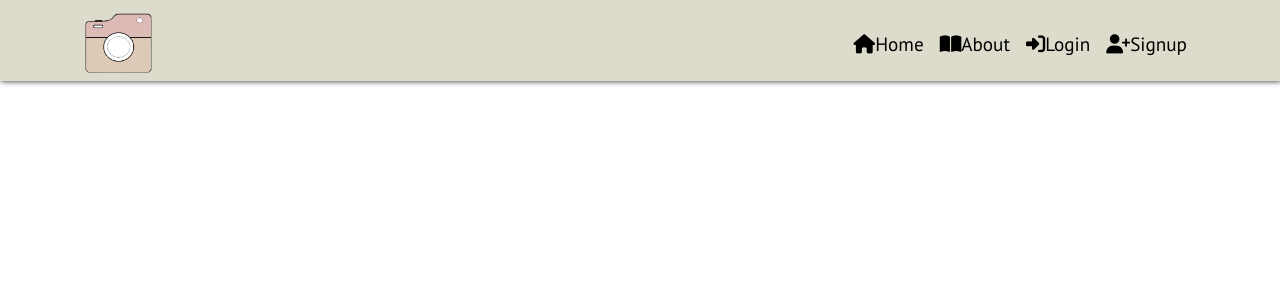
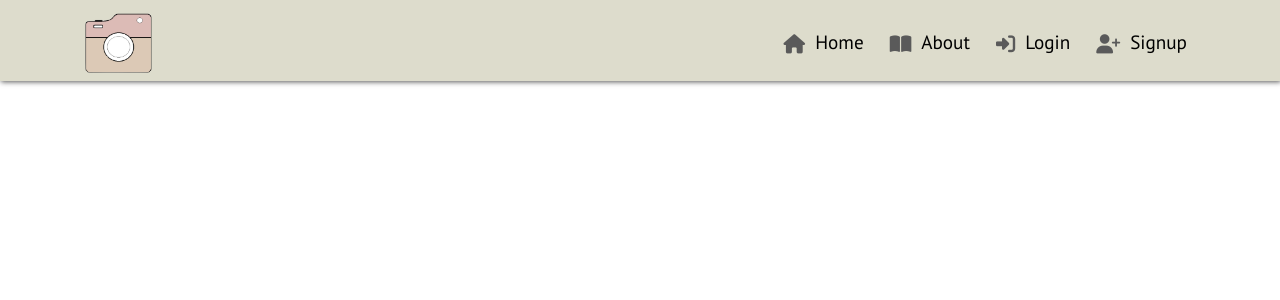
Before and after one commit to Tony118g/captured, a React (Create React App) app: page / in a window 1280 px wide. Shown: the top 300 px of the page. Built offline with nearby package versions, Linux system fonts and the light colour scheme.

Commit message:
Add styles to icons

```diff
--- a/src/App.module.css
+++ b/src/App.module.css
@@ -15,3 +15,14 @@ a {
 a:hover {
     text-decoration: none;
 }
+
+a:hover i {
+    color: #DCBBB6;
+    transition: color ease-in-out 0.2s;
+}
+
+i {
+    padding: 10px;
+    vertical-align: middle;
+    color: #5A5A5A;
+}
```
